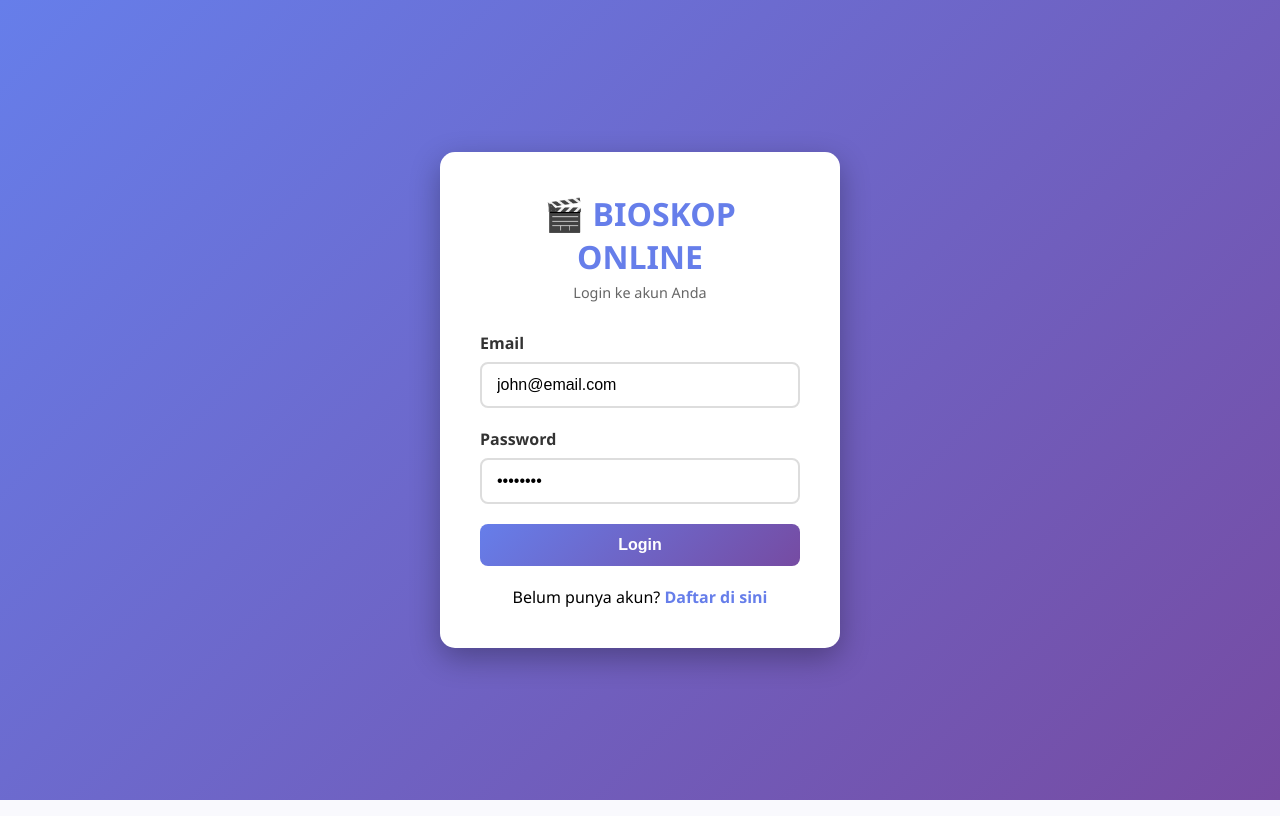
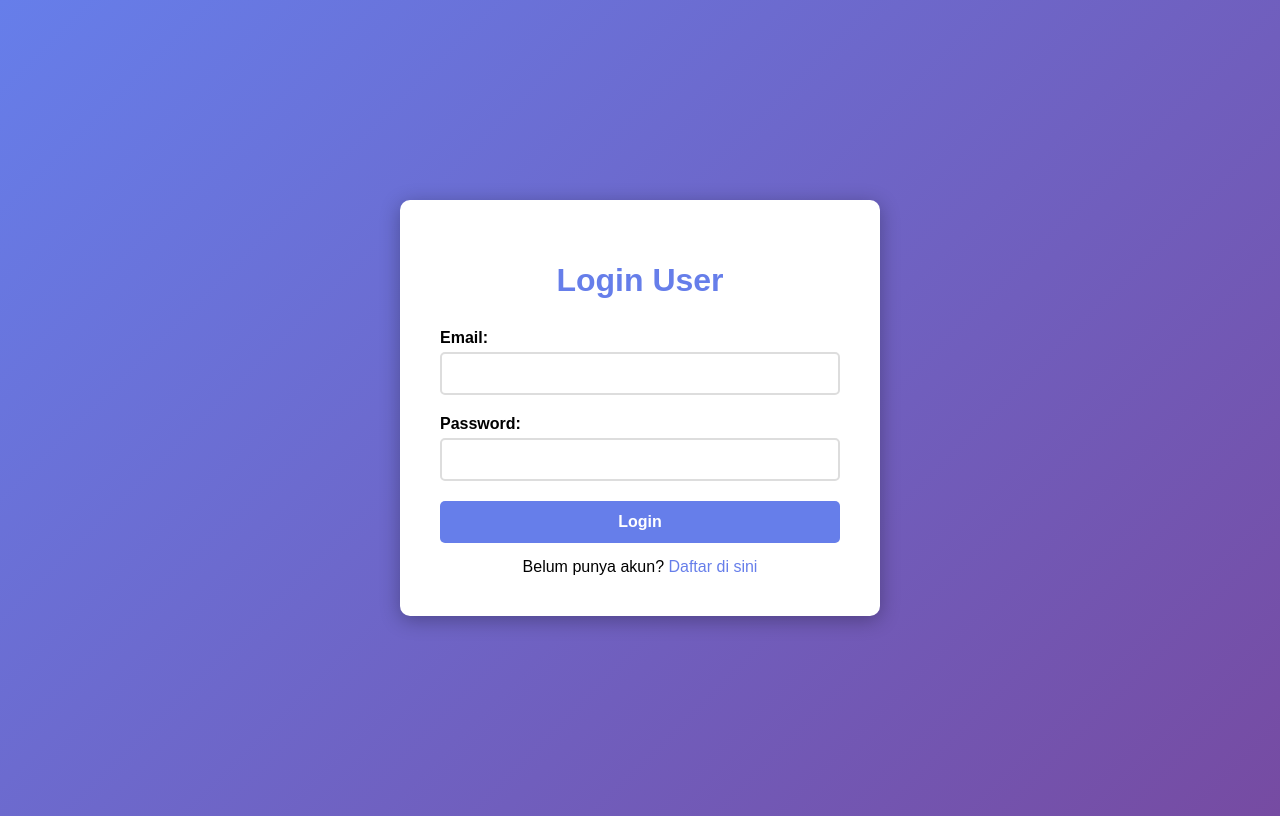
Before and after one commit to ItsShika24/PL-Boss, a PHP site: page /login.php in a window 1280 px wide. Run offline with PHP 8.4, Linux system fonts and the light colour scheme.

Commit message:
Update login.php

```diff
--- a/UTS/user/login.php
+++ b/UTS/user/login.php
@@ -1,54 +1,26 @@
 <?php
-// Start session hanya jika belum ada
-if (session_status() === PHP_SESSION_NONE) {
-    session_start();
-}
+require_once '../config.php';
 
-// Buat koneksi database manual untuk user
-$host = "localhost";
-$user = "root";
-$pass = "";
-$dbname = "bioskop_online";
+if ($_SERVER['REQUEST_METHOD'] == 'POST') {
+    $email = $_POST['email'];
+    $pass = md5($_POST['pass']);
 
-$user_conn = mysqli_connect($host, $user, $pass, $dbname);
+    try {
+        $stmt = $pdo->prepare("SELECT * FROM user WHERE email = ? AND pass = ?");
+        $stmt->execute([$email, $pass]);
+        $user = $stmt->fetch(PDO::FETCH_ASSOC);
 
-// Check connection
-if (!$user_conn) {
-    die("Koneksi database gagal: " . mysqli_connect_error());
-}
-
-// Cek jika sudah login, redirect ke index
-if (isset($_SESSION['user_id'])) {
-    header("Location: index.php");
-    exit();
-}
-
-$error = '';
-
-if ($_SERVER['REQUEST_METHOD'] === 'POST') {
-    $email = $_POST['email'];
-    $password = $_POST['password'];
-
-    // Validasi input
-    if (empty($email) || empty($password)) {
-        $error = "Email dan password harus diisi!";
-    } else {
-        // Gunakan koneksi user
-        $hashed_password = md5($password);
-        $sql = "SELECT * FROM user WHERE email = '$email' AND pass = '$hashed_password'";
-        $result = mysqli_query($user_conn, $sql);
-
-        if ($result && mysqli_num_rows($result) === 1) {
-            $user = mysqli_fetch_assoc($result);
+        if ($user) {
             $_SESSION['user_id'] = $user['id_user'];
-            $_SESSION['user_name'] = $user['nama'];
+            $_SESSION['user_nama'] = $user['nama'];
             $_SESSION['user_email'] = $user['email'];
-
             header("Location: index.php");
             exit();
         } else {
             $error = "Email atau password salah!";
         }
+    } catch(PDOException $e) {
+        $error = "Error: " . $e->getMessage();
     }
 }
 ?>
@@ -57,170 +29,45 @@ if ($_SERVER['REQUEST_METHOD'] === 'POST') {
 <html lang="id">
 <head>
     <meta charset="UTF-8">
-    <meta name="viewport" content="width=device-width, initial-scale=1.0">
-    <title>Login - Bioskop Online</title>
+    <title>Login User - Bioskop Online</title>
     <style>
-        * {
-            margin: 0;
-            padding: 0;
-            box-sizing: border-box;
-        }
-
-        body {
-            font-family: 'Segoe UI', Tahoma, Geneva, Verdana, sans-serif;
-            background: linear-gradient(135deg, #667eea 0%, #764ba2 100%);
-            min-height: 100vh;
-            display: flex;
-            align-items: center;
-            justify-content: center;
-            padding: 20px;
-        }
-
-        .auth-container {
-            background: white;
-            padding: 40px;
-            border-radius: 15px;
-            box-shadow: 0 10px 30px rgba(0, 0, 0, 0.3);
-            width: 100%;
-            max-width: 400px;
-            animation: slideUp 0.5s ease-out;
-        }
-
-        @keyframes slideUp {
-            from {
-                opacity: 0;
-                transform: translateY(30px);
-            }
-            to {
-                opacity: 1;
-                transform: translateY(0);
-            }
-        }
-
-        .logo {
-            text-align: center;
-            margin-bottom: 30px;
-        }
-
-        .logo h1 {
-            color: #667eea;
-            font-size: 2em;
-            margin-bottom: 5px;
-        }
-
-        .logo p {
-            color: #666;
-            font-size: 0.9em;
-        }
-
-        .form-group {
-            margin-bottom: 20px;
-        }
-
-        label {
-            display: block;
-            margin-bottom: 8px;
-            color: #333;
-            font-weight: 600;
-        }
-
-        input {
-            width: 100%;
-            padding: 12px 15px;
-            border: 2px solid #ddd;
-            border-radius: 8px;
-            font-size: 1em;
-            transition: all 0.3s;
-        }
-
-        input:focus {
-            outline: none;
-            border-color: #667eea;
-            box-shadow: 0 0 0 3px rgba(102, 126, 234, 0.1);
-        }
-
-        .btn {
-            width: 100%;
-            padding: 12px;
-            background: linear-gradient(135deg, #667eea 0%, #764ba2 100%);
-            color: white;
-            border: none;
-            border-radius: 8px;
-            font-size: 1em;
-            font-weight: 600;
-            cursor: pointer;
-            transition: transform 0.2s, box-shadow 0.2s;
-        }
-
-        .btn:hover {
-            transform: translateY(-2px);
-            box-shadow: 0 5px 15px rgba(102, 126, 234, 0.4);
-        }
-
-        .auth-links {
-            text-align: center;
-            margin-top: 20px;
-        }
-
-        .auth-links a {
-            color: #667eea;
-            text-decoration: none;
-            font-weight: 600;
-        }
-
-        .auth-links a:hover {
-            text-decoration: underline;
-        }
-
-        .error {
-            background: #ffebee;
-            color: #c62828;
-            padding: 12px;
-            border-radius: 8px;
-            margin-bottom: 20px;
-            text-align: center;
-            border-left: 4px solid #c62828;
-        }
-
-        .demo-info {
-            background: #e3f2fd;
-            color: #1565c0;
-            padding: 12px;
-            border-radius: 8px;
-            margin-top: 20px;
-            font-size: 0.9em;
-            border-left: 4px solid #1565c0;
-        }
+        body { font-family: Arial; background: linear-gradient(135deg, #667eea 0%, #764ba2 100%); min-height: 100vh; display: flex; align-items: center; justify-content: center; }
+        .login-box { background: white; padding: 40px; border-radius: 10px; width: 400px; box-shadow: 0 4px 20px rgba(0,0,0,0.3); }
+        h1 { color: #667eea; text-align: center; margin-bottom: 30px; }
+        .form-group { margin-bottom: 20px; }
+        label { display: block; margin-bottom: 5px; font-weight: bold; }
+        input { width: 100%; padding: 12px; border: 2px solid #ddd; border-radius: 5px; box-sizing: border-box; }
+        .btn { width: 100%; padding: 12px; background: #667eea; color: white; border: none; border-radius: 5px; cursor: pointer; font-size: 16px; font-weight: bold; }
+        .btn:hover { background: #5568d3; }
+        .error { background: #f44336; color: white; padding: 10px; border-radius: 5px; margin-bottom: 15px; text-align: center; }
+        .link { text-align: center; margin-top: 15px; }
+        .link a { color: #667eea; text-decoration: none; }
     </style>
 </head>
 <body>
-    <div class="auth-container">
-        <div class="logo">
-            <h1>🎬 BIOSKOP ONLINE</h1>
-            <p>Login ke akun Anda</p>
-        </div>
+    <div class="login-box">
+        <h1>Login User</h1>
 
-        <?php if (!empty($error)): ?>
+        <?php if (isset($error)): ?>
             <div class="error"><?php echo $error; ?></div>
         <?php endif; ?>
 
-        <form method="POST" action="">
+        <form method="POST">
             <div class="form-group">
-                <label>Email</label>
-                <input type="email" name="email" value="john@email.com" required>
+                <label>Email:</label>
+                <input type="email" name="email" required>
             </div>
 
             <div class="form-group">
-                <label>Password</label>
-                <input type="password" name="password" value="password" required>
+                <label>Password:</label>
+                <input type="password" name="pass" required>
             </div>
 
             <button type="submit" class="btn">Login</button>
         </form>
 
-        <div class="auth-links">
-            <p>Belum punya akun? <a href="register.php">Daftar di sini</a></p>
-        </div>
+        <div class="link">
+            Belum punya akun? <a href="register.php">Daftar di sini</a>
         </div>
     </div>
 </body>
```
